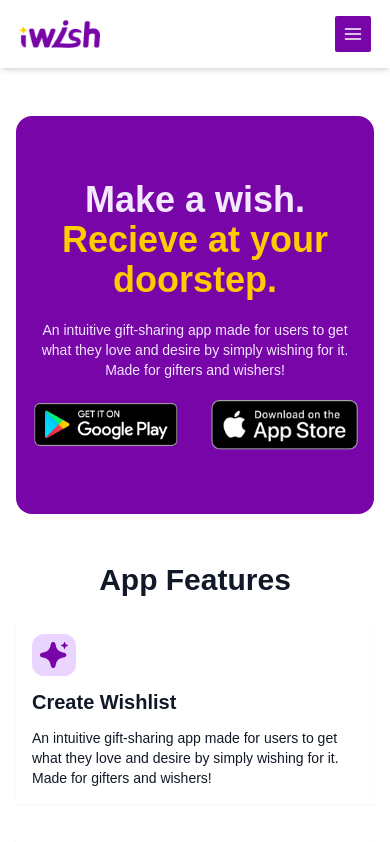
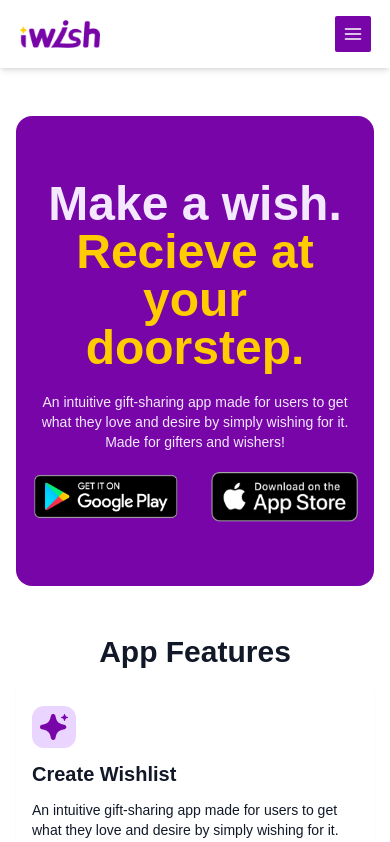
Before and after one commit to Chosen2730/i-wish-page, a React (Create React App) app: page / in a window 390 px wide. Shown: the top 842 px of the page. Built offline with nearby package versions, Linux system fonts and the light colour scheme; a web font is replaced by a local one.

Commit message:
changed tehe hero font-size

```diff
--- a/src/components/hero.js
+++ b/src/components/hero.js
@@ -8,7 +8,7 @@ const Hero = () => {
   return (
     <div className='bg-[#7805A7] md:grid sm:grid-cols-2 gap-8 my-12 overflow-hidden relative items-center justify-center w-full rounded-2xl md:h-[550px] p-4 sm:p-12'>
       <div className='py-12 text-center sm:text-left'>
-        <h1 className='text-4xl md:text-5xl font-extrabold text-purple-100'>
+        <h1 className='text-5xl font-extrabold text-purple-100'>
           Make a wish.
           <span className='text-[#FFCC00] block'>
             Recieve at your doorstep.
```
